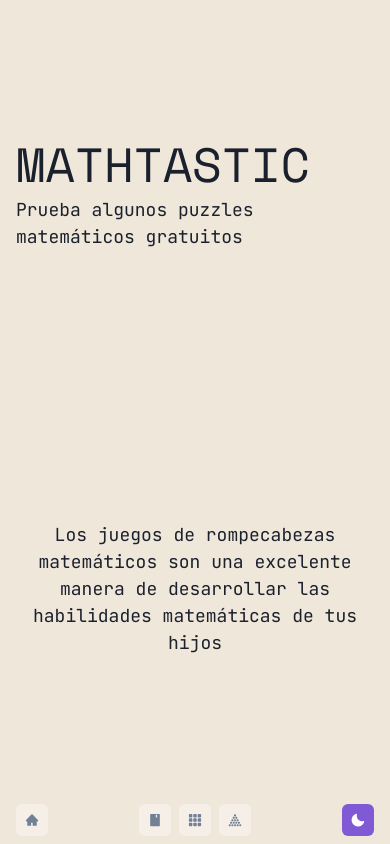
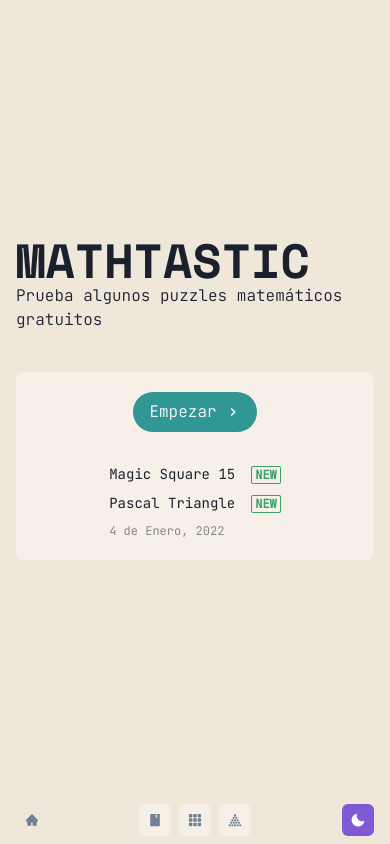
Before and after one commit to 4l3x4nd3r4u1/Mathtastic, a React (Create React App) app: page / in a window 390 px wide. Built offline with nearby package versions, Linux system fonts and the light colour scheme.

Commit message:
fix responsive mode,

```diff
--- a/src/components/navigation.js
+++ b/src/components/navigation.js
@@ -1,19 +1,24 @@
 import {AiFillHome, AiFillBook} from 'react-icons/ai';
 import {BsFillGrid3X3GapFill} from 'react-icons/bs';
-import {useColorMode, HStack, Tooltip, IconButton, useColorModeValue} from '@chakra-ui/react';
+import {useColorMode, HStack, Tooltip, IconButton, useColorModeValue, Box} from '@chakra-ui/react';
 import {SunIcon, MoonIcon} from '@chakra-ui/icons';
 import {GiBallPyramid} from 'react-icons/gi';
 import {NavLink} from 'react-router-dom';
+import {motion} from 'framer-motion'
+import { useState } from 'react';
+
+const MotionBox = motion(Box);
 
 const Navigation = () => {
   const {toggleColorMode} = useColorMode();
+  const [rotation, setRotaton] = useState(0);
 
   return (
     <HStack justifyContent='space-between' alignItems='center' w='full' paddingTop={2}>
       <NavLink to='/'>
         <Tooltip label='Home' placement='top'>
           <IconButton
-            bg={useColorModeValue('whiteAlpha.500', 'whiteAlpha.200')}
+            bg={useColorModeValue('whitealpha.500', 'whitealpha.200')}
             color='gray.500' icon={<AiFillHome />} aria-label='home' size='sm' />
         </Tooltip>
       </NavLink>
@@ -41,9 +46,14 @@ const Navigation = () => {
         </NavLink>
       </HStack>
       <Tooltip label='Color Mode' placement='top'>
-        <IconButton
-          colorScheme={useColorModeValue('purple', 'orange')}
-          onClick={toggleColorMode} icon={useColorModeValue(<MoonIcon/>, <SunIcon/>)} aria-label='Toggle theme' size='sm' />
+        <MotionBox
+          animate={{rotate: rotation}}
+          onClick={() => setRotaton(rotation + 90)}
+        >
+          <IconButton
+            colorScheme={useColorModeValue('purple', 'orange')}
+            onClick={toggleColorMode} icon={useColorModeValue(<MoonIcon />, <SunIcon />)} aria-label='Toggle theme' size='sm' />
+        </MotionBox>
       </Tooltip>
     </HStack>
   );
--- a/src/components/references.js
+++ b/src/components/references.js
@@ -13,8 +13,8 @@ import {
 const Reference = ({title, value}) => {
   return (
     <Popover placement='top-start'>
-      <PopoverTrigger>
-        <Button>{title}</Button>
+      <PopoverTrigger >
+        <Button  colorScheme='teal' fontWeight='thin' >{title}</Button>
       </PopoverTrigger>
       <PopoverContent>
         <PopoverArrow />
--- a/src/components/square.js
+++ b/src/components/square.js
@@ -1,18 +1,22 @@
 import React from 'react';
-import {Button} from '@chakra-ui/react'
+import {Button} from '@chakra-ui/react';
+import {motion} from 'framer-motion';
+
+const MotionButton = motion(Button);
 
 const Square = ({value, onClick}) => {
   return (
-    <Button
+    <MotionButton
+      whileHover={{scale: 1.1}}
       w='50px'
       h='50px'
       colorScheme='teal'
-      variant='outline'
       onClick={onClick}
     >
       {value}
-    </Button>
+    </MotionButton>
   );
 }
 
+
 export default Square;
--- a/src/pages/home.js
+++ b/src/pages/home.js
@@ -1,43 +1,77 @@
-import {Text, VStack, Heading, Container} from '@chakra-ui/react';
+import {Divider, Badge,Text, VStack, Heading, Flex, Box, Button, useColorModeValue, Stack} from '@chakra-ui/react';
+import {ChevronRightIcon} from '@chakra-ui/icons'
 import {motion} from 'framer-motion'
+import {Link} from 'react-router-dom';
 
-const MotionContainer = motion(Container);
-const MotionVStack = motion(VStack);
+const MotionFlex = motion(Flex);
+const MotionBox = motion(Box);
+const MotionText = motion(Text);
+
 const variants = {
   hidden: { opacity: 0, x: 0, y: 20 },
   enter: { opacity: 1, x: 0, y: 0 },
   exit: { opacity: 0, x: 0, y: 20 }
 }
 
-const intros = [
-  'Los juegos de rompecabezas matemáticos son una excelente manera de desarrollar las habilidades matemáticas de tus hijos ',
-  'Si quieres que tu hijo destaque, es importante que empiece a trabajar con los números desde el principio, eso significa que ' +
-  'es hora de coger un lápiz y hacer algunos puzzles. '
-];
-
 const Home = () => {
   return (
-    <MotionVStack
+    <MotionFlex
       initial='hidden' animate='enter' exit='exit' variants={variants} transition={{duration: 0.4, type: 'easeInOut'}}
-      w='full' h='full' justify='space-around'>
+      w='full' h='full' direction={{base: 'column', md: 'row'}}
+    >
+      <VStack pl={[0, 6, 16]} w='full' h='full' align='flex-start' justify='center' spacing={10}>
+        <MotionBox
+          initial={{y: 10, opacity: 0}}
+          animate={{y: 0, opacity: 1}}
+          transition={{duration: 0.8, delay: 0.1}}
+        >
+          <Heading fontWeight='bold' size='3xl'>MATHTASTIC</Heading>
+          <Text fontWeight='thin' >Prueba algunos puzzles matemáticos gratuitos</Text>
+        </MotionBox>
 
-      <VStack
-        alignItems='flex-start'
-      >
-        <Heading fontWeight='500' size='3xl'>MATHTASTIC</Heading>
-        <Text fontSize='lg' mt={6}>Prueba algunos puzzles matemáticos gratuitos</Text>
+        <Stack direction={['column', 'row']}
+          w={['full', '70%']}
+          p={5}
+          bg={useColorModeValue('whiteAlpha.500', 'whiteAlpha.200')}
+          borderRadius='lg'
+          align='center'
+          spacing={4}
+        >
+          <Link to='/introduction'>
+            <Button fontWeight='thin' borderRadius='full' colorScheme='teal' rightIcon={<ChevronRightIcon />}>Empezar</Button>
+          </Link>
+          <Divider orientation='vertical' />
+
+          <VStack align='flex-start'>
+            <MotionText
+              initial={{y: 10, opacity: 0}}
+              animate={{y: 0, opacity: 1}}
+              transition={{duration: 0.8, delay: 0.5}}
+              fontSize='sm'
+            >
+              Magic Square 15
+              <Badge ml='4' colorScheme='green' variant='outline'>
+                New
+              </Badge>
+            </MotionText>
+
+            <MotionText
+              initial={{y: 10, opacity: 0}}
+              animate={{y: 0, opacity: 1}}
+              transition={{duration: 0.8, delay: 0.8}}
+              fontSize='sm'
+            >
+              Pascal Triangle
+              <Badge ml='4' colorScheme='green' variant='outline'>
+                New
+              </Badge>
+            </MotionText>
+            <Text fontSize='xs' opacity='0.5'>4 de Enero, 2022</Text>
+          </VStack>
+        </Stack>
       </VStack>
-
-      <MotionContainer
-        initial={{y: 10, opacity: 0}}
-        animate={{y: 0, opacity: 1}}
-        transition={{duration: 0.8, delay: 0.1}}
-        textAlign='center'
-      >
-        <Text fontSize='lg'>{intros[Math.floor(Math.random() * intros.length)]}</Text>
-      </MotionContainer>
-    </MotionVStack>
+    </MotionFlex>
   );
 };
 
-export default Home
+export default Home;
--- a/src/pages/magicSquare.js
+++ b/src/pages/magicSquare.js
@@ -18,7 +18,7 @@ const MagicSquare = () => {
   return (
     <MotionFlex
       initial='hidden' animate='enter' exit='exit' variants={variants} transition={{duration: 0.4, type: 'easeInOut'}}
-      h='full' w='full' direction={{base: 'column', md: 'row'}}
+      h='full' w='full' direction={{base: 'column', md: 'row'}} overflowY='auto'
     >
       <VStack pl={[0, 6, 16]} w='full' h='full' alignItems='flex-start' justify='center' spacing={5}>
         <MotionBox
@@ -42,6 +42,7 @@ const MagicSquare = () => {
       </VStack>
 
       <VStack
+        pt={[4, 0, 0]}
         w='full'
         h='full'
         justify='center'
--- a/src/pages/pascalTriangle.js
+++ b/src/pages/pascalTriangle.js
@@ -47,7 +47,7 @@ const PascalTriangle = () => {
       initial='hidden' animate='enter' exit='exit' variants={variants} transition={{duration: 0.4, type: 'easeInOut'}}
       h='full' w='full' direction={{base: 'column', md: 'row'}} overflowY='auto'
     >
-      <VStack w='full' h='full'  justify='center' alignItems='flex-start' spacing={2}>
+      <VStack w='full' h='full'  justify='center' alignItems='flex-start' spacing={2} pl={[0, 6, 16]}>
         <MotionBox
             initial={{y: 10, opacity: 0}}
             animate={{y: 0, opacity: 1}}
@@ -58,7 +58,7 @@ const PascalTriangle = () => {
         <Heading as='h2' variant='section-title'>Puzzle:</Heading>
         <Container p={0}>
           <Text>En el triangulo de Pascal, cada número es la suma de los dos números que
-            estan directamente encima, como se muestra hasta el nivel 3
+            estan directamente encima, como se muestra hasta el nivel 3.
           </Text>
           <Text>Calcula el nivel: {randomRow}, escribe la respueta en numeros romanos.</Text>
           <Text>Value: {romanToInt(value.toUpperCase())}</Text>
--- a/src/theme.js
+++ b/src/theme.js
@@ -21,7 +21,7 @@ const components = {
         textDecoration: 'underline',
         fontSize: 20,
         textUnderlineOffset: 6,
-        textDecorationColor: mode('purple', 'orange')(props),
+        textDecorationColor: mode('purple', '#88ccca')(props),
         TextDecorationThickness: 4,
         marginTop: 3,
         marginBottom: 4
```
